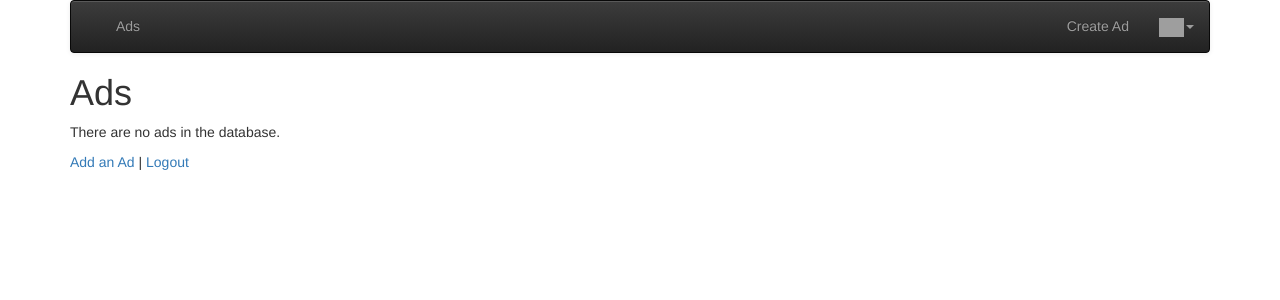
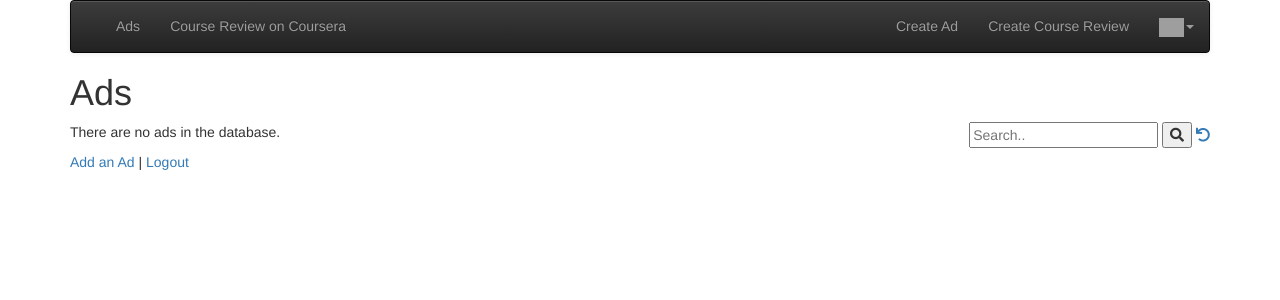
Before and after one commit to tcy1999/SI664-Homework, a Django app: template mysite/ads/templates/ads/ad_list.html in a window 1280 px wide. Shown: the top 300 px of the page. Run offline with Django 3.2, Linux system fonts and the light colour scheme; the template is opened without the code that fills it, so the values that code supplies are empty; the visitor is signed in with stand-in values (Sample User, id 1); some libraries are stand-ins or nearby versions; grey boxes are pictures that could not be loaded.

Commit message:
Update to Ad List #4

```diff
--- a/mysite/ads/forms.py
+++ b/mysite/ads/forms.py
@@ -18,7 +18,7 @@ class CreateForm(forms.ModelForm):
     # Hint: this will need to be changed for use in the ads application :)
     class Meta:
         model = Ad
-        fields = ['title', 'price', 'text', 'picture']
+        fields = ['title', 'price', 'text', 'picture', 'tags']
 
     # Validate the size of the picture
     def clean(self):
@@ -42,6 +42,7 @@ class CreateForm(forms.ModelForm):
 
         if commit:
             instance.save()
+            self.save_m2m()
 
         return instance
 
--- a/mysite/ads/models.py
+++ b/mysite/ads/models.py
@@ -1,6 +1,7 @@
 from django.db import models
 from django.core.validators import MinLengthValidator
 from django.conf import settings
+from taggit.managers import TaggableManager
 
 class Ad(models.Model) :
     title = models.CharField(
@@ -12,6 +13,8 @@ class Ad(models.Model) :
     owner = models.ForeignKey(settings.AUTH_USER_MODEL, on_delete=models.CASCADE)
     comments = models.ManyToManyField(settings.AUTH_USER_MODEL,
         through='Comment', related_name='comments_owned')
+    # https://django-taggit.readthedocs.io/en/latest/api.html#TaggableManager
+    tags = TaggableManager(blank=True)
     created_at = models.DateTimeField(auto_now_add=True)
     updated_at = models.DateTimeField(auto_now=True)
     picture = models.BinaryField(null=True, editable=True)
--- a/mysite/ads/templates/ads/ad_list.html
+++ b/mysite/ads/templates/ads/ad_list.html
@@ -1,6 +1,15 @@
 {% extends "base_menu.html" %}
 {% block content %}
 <h1>Ads</h1>
+<div style="float:right">
+<form>
+  <input type="text" placeholder="Search.." name="search"
+  {% if search %} value="{{ search }}" {% endif %}
+  >
+  <button type="submit"><i class="fa fa-search"></i></button>
+<a href="{% url 'ads:all' %}"><i class="fa fa-undo"></i></a>
+</form>
+</div>
 <p>
 {% if ad_list %}
 <ul>
--- a/mysite/home/templates/base_menu.html
+++ b/mysite/home/templates/base_menu.html
@@ -11,12 +11,14 @@
       {% url 'ads' as ads %}
       <li {% if request.get_full_path == ads %}class="active"{% endif %}>
           <a href="{% url 'ads:all' %}">Ads</a></li>
+      {% url 'myproject' as myproject %}
+      <li {% if request.get_full_path == myproject %}class="active"{% endif %}>
+          <a href="{% url 'myproject:all' %}">Course Review on Coursera</a></li>
     </ul>
     <ul class="nav navbar-nav navbar-right">
         {% if user.is_authenticated %}
-        <li>
-        <a href="{% url 'ads:ad_create' %}">Create Ad</a>
-        </li>
+        <li><a href="{% url 'ads:ad_create' %}">Create Ad</a></li>
+        <li><a href="{% url 'myproject:cr_create' %}">Create Course Review</a></li>
         <li class="dropdown">
             <a href="#" data-toggle="dropdown" class="dropdown-toggle">
                 <img style="width: 25px;" src="{{ user|gravatar:60 }}"/><b class="caret"></b>
--- a/mysite/mysite/settings.py
+++ b/mysite/mysite/settings.py
@@ -48,6 +48,7 @@ INSTALLED_APPS = [
     'taggit',
     'home.apps.HomeConfig',
     'ads.apps.AdsConfig',
+    'myproject.apps.MyprojectConfig',
 ]
 
 # When we get to crispy forms :)
--- a/mysite/mysite/urls.py
+++ b/mysite/mysite/urls.py
@@ -27,6 +27,7 @@ urlpatterns = [
     path('accounts/', include('django.contrib.auth.urls')),  # Keep
     url(r'^oauth/', include('social_django.urls', namespace='social')),  # Keep
     path('ads/', include('ads.urls')),
+    path('myproject/', include('myproject.urls')),
 ]
 
 # Serve the static HTML
```
Also changed, not shown: mysite/ads/utils.py (added, +7 -0 lines), mysite/ads/views.py (+30 -4 lines), mysite/ads/migrations/0001_initial.py, mysite/ads/migrations/0002_ad_tags.py (added), mysite/ads/migrations/0002_auto_20210327_1619.py (deleted), mysite/ads/migrations/0003_auto_20210327_1653.py (deleted), mysite/ads/migrations/0004_auto_20210403_0505.py (deleted), 1 other file.
